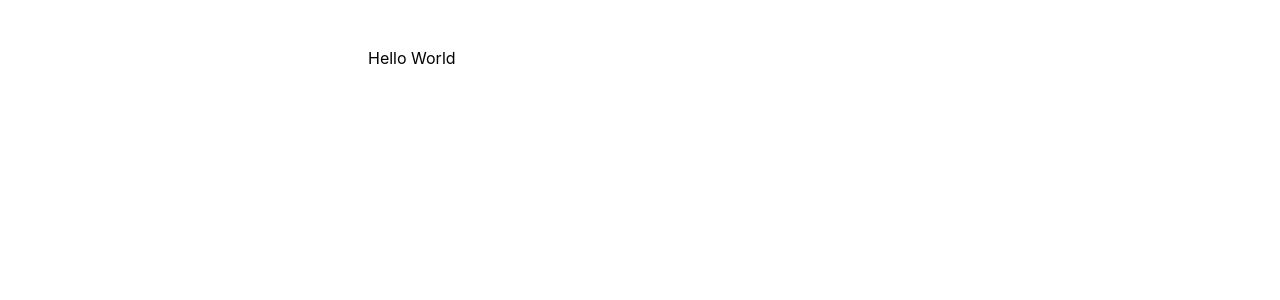
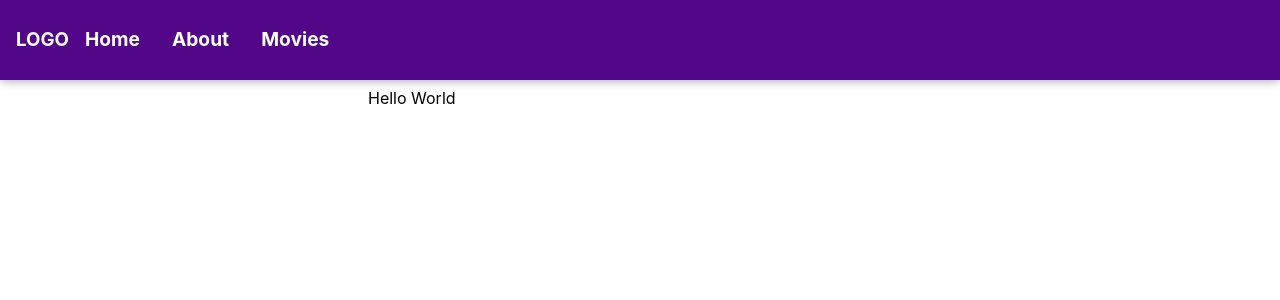
Before and after one commit to oleksandr-guzenko/MERN-react-next.js, a Next.js app in the folder client/: page / in a window 1280 px wide. Shown: the top 300 px of the page. Built offline with nearby package versions, Linux system fonts and the light colour scheme.

Commit message:
Create navbar component and stylesheets

```diff
--- a/client/components/container/container.module.css
+++ b/client/components/container/container.module.css
@@ -1,5 +1,6 @@
 .container {
   max-width: 36rem;
-  padding: 0 1rem;
+  padding: 0.5rem 1rem;
   margin: 3rem auto 6rem;
+  margin-top: 80px;
 }
--- /dev/null
+++ b/client/components/navbar/navbar.js
@@ -0,0 +1,24 @@
+import {links} from 'config/navbar.config'
+import styles from './navbar.module.css'
+import Link from 'next/link'
+
+export default function NavBar() {
+  return (
+    <header className={styles.header}>
+      <div className={styles.logo}>
+        <h3>LOGO</h3>
+      </div>
+
+      <nav className={styles.nav}>
+        {
+          links.map((link) => (
+            <Link href={link.path} key={link.path}>
+              <a className={styles.a}>{link.name}</a>
+            </Link>
+          ))
+        }
+      </nav>
+
+    </header>
+  )
+}
--- /dev/null
+++ b/client/components/navbar/navbar.module.css
@@ -0,0 +1,45 @@
+.header {
+  display: flex;
+  align-items: center;
+  background-color: #510788;
+  padding: 0.5rem 1rem;
+  border-bottom: 1px solid #52048c;
+  position: fixed;
+  top: 0;
+  width: 100%;
+  height: 80px;
+  box-shadow: 0 0 10px 0 rgba(0, 0, 0, 0.4);
+}
+
+.nav {
+  display: flex;
+  justify-content: space-between;
+  align-items: center;
+}
+
+.logo {
+  display: flex;
+  align-items: center;
+  height: 80px;
+  color: #fff;
+}
+
+.ul {
+  display: flex;
+  align-items: center;
+  list-style: none;
+  margin: 0;
+  padding: 0;
+}
+
+.a {
+  display: flex;
+  align-items: center;
+  text-decoration: none;
+  color: #fff;
+  font-size: 1.2rem;
+  font-weight: bold;
+  padding: 0.5rem 1rem;
+  border-bottom: 2px solid transparent;
+  transition: all 0.3s ease-in-out;
+}
--- /dev/null
+++ b/client/config/navbar.config.js
@@ -0,0 +1,14 @@
+export const links = [
+  {
+    name: 'Home',
+    path: '/',
+  },
+  {
+    name: 'About',
+    path: '/about',
+  },
+  {
+    name: 'Movies',
+    path: '/movies',
+  }
+]
--- a/client/jsconfig.json
+++ b/client/jsconfig.json
@@ -3,7 +3,7 @@
     "baseUrl": ".",
     "paths": {
       "@/pages/*": ["pages/*"],
-      "@/components/*": ["components/**/*"]
+      "@/components/*": ["components/*"]
     }
   }
 }
--- a/client/pages/_app.js
+++ b/client/pages/_app.js
@@ -1,8 +1,14 @@
 import PropTypes from 'prop-types'
-import '../styles/globals.css'
+import NavBar from 'components/navbar/navbar'
+import 'styles/globals.css'
 
 function App({Component, pageProps}) {
-  return <Component {...pageProps} />
+  return (
+    <>
+      <NavBar />
+      <Component {...pageProps} />
+    </>
+  )
 }
 
 App.propTypes = {
```
